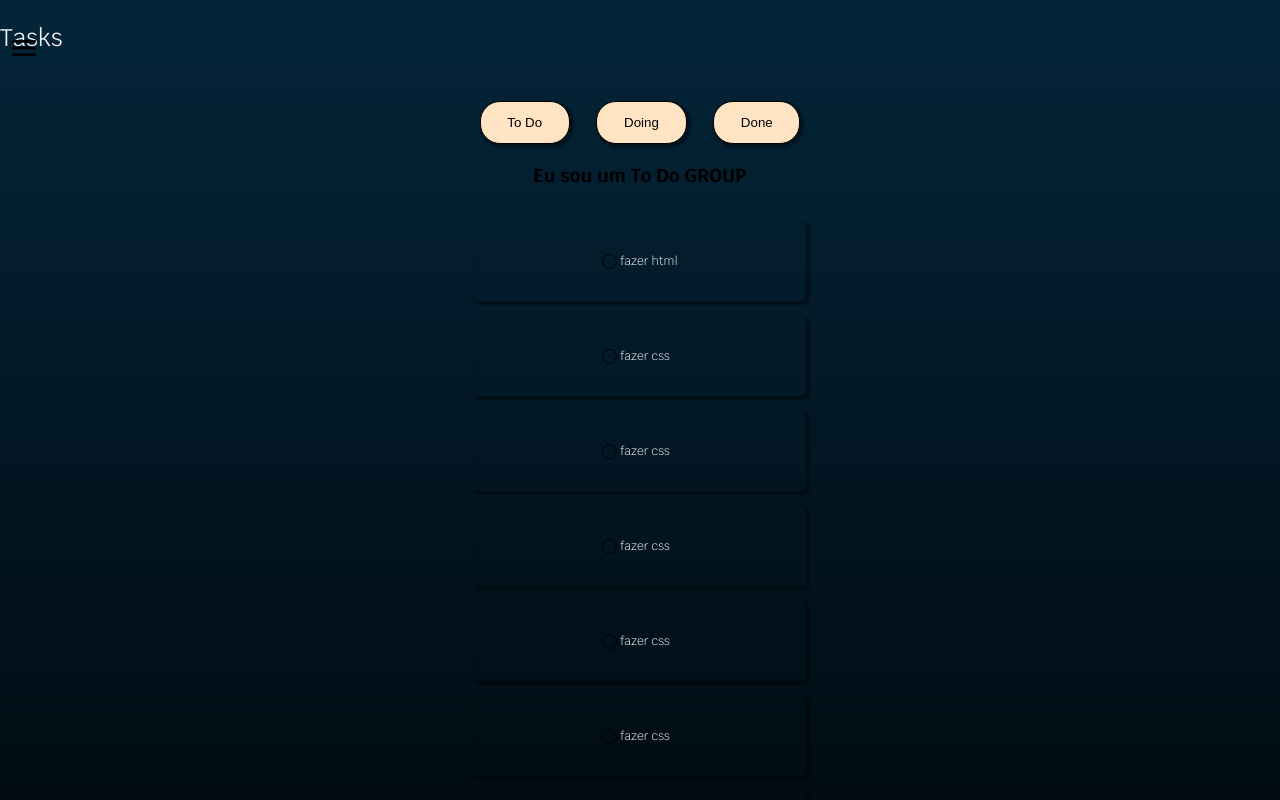
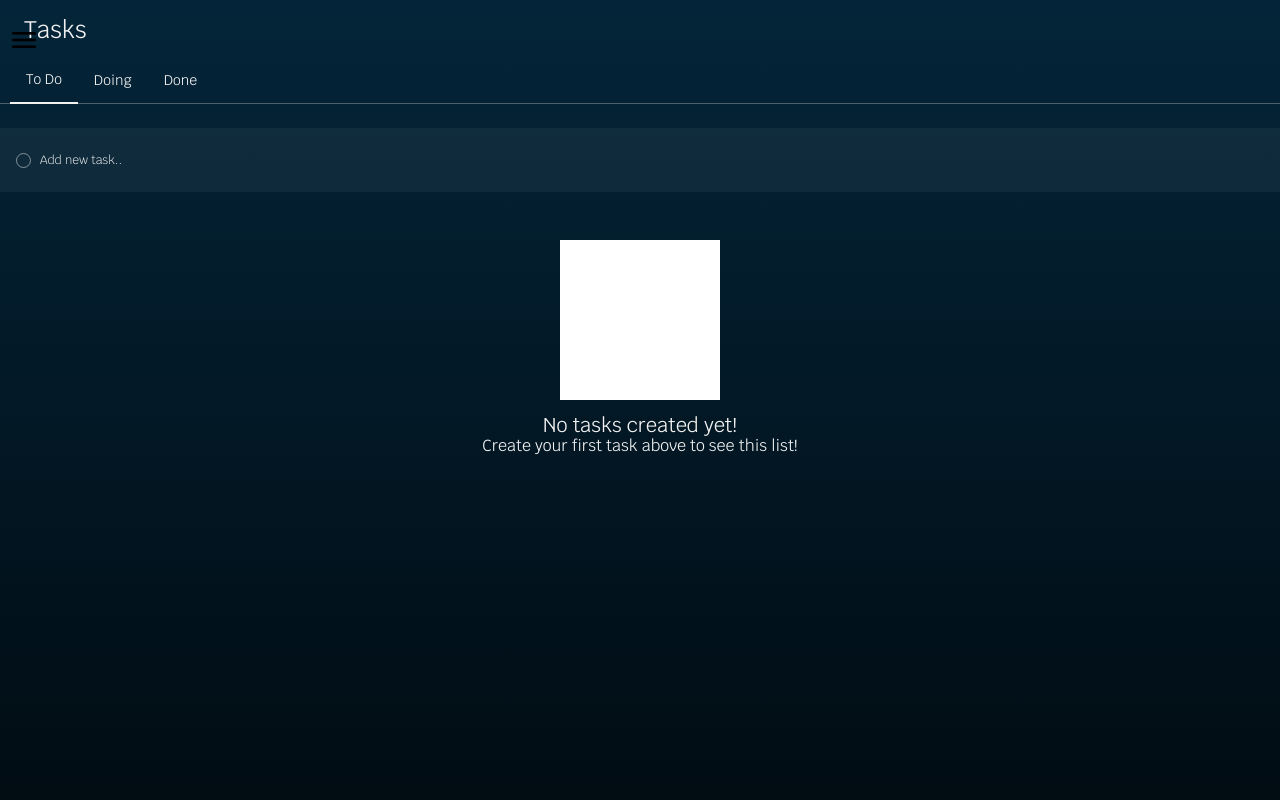
Before and after one commit to f-mantovani/project-3-client, a React (Create React App) app: page /mytasks in a window 1280 px wide. Shown: the top 800 px of the page. Built offline with nearby package versions, Linux system fonts and the light colour scheme.

Commit message:
styled tasks without tasks added

```diff
--- a/src/App.css
+++ b/src/App.css
@@ -22,19 +22,10 @@
   box-sizing: border-box;
   margin: 0;
   padding: 0;
-
 }
 
 img {
   max-width: 100%;
-}
-
-h1,
-h2,
-h3,
-h4,
-h5 {
-  margin: 1em 0;
 }
 
 html {
@@ -47,8 +38,6 @@ body {
   background-repeat: no-repeat;
   background-attachment: fixed;
 }
-
-
 
 h1 {
   font-style: normal;
--- /dev/null
+++ b/src/components/Tasks/NoTasks.js
@@ -0,0 +1,18 @@
+import React from 'react'
+import NoTask from '../../design.system/NoTask'
+
+const NoTasks = () => {
+  return (
+    <NoTask mt3='true'>
+      <div
+        style={{ backgroundColor: 'white', width: '160px', height: '160px' }}
+      ></div>
+      <NoTask mt075>
+        <h2>No tasks created yet!</h2>
+        <h4>Create your first task above to see this list!</h4>
+      </NoTask>
+    </NoTask>
+  )
+}
+
+export default NoTasks
--- a/src/components/Tasks/TaskCard.css
+++ b/src/components/Tasks/TaskCard.css
@@ -1,9 +1,10 @@
 .checkbox-container {
   display: flex;
   align-items: center;
+  position: relative;
 }
 
-.custom-checkbox{
+ .custom-checkbox{
   cursor: pointer;
   position: absolute;
   opacity: 0;
@@ -19,10 +20,11 @@
   content: '';
   width: 1.25em;
   height: 1.25em;
-  border: .05em solid black;
+  border: 1px solid rgba(241, 241, 241, 0.5);
   border-radius: 100%;
-  margin-right: 0.25em;
+  margin-right: 0.75em;
 }
+
 
 .custom-checkbox:checked + .task-label::before {
   content:'\002714';
--- a/src/components/Tasks/TaskGroup.css
+++ b/src/components/Tasks/TaskGroup.css
@@ -1,10 +1,28 @@
+.task-header {
+  min-height: 3rem;
+  padding-top: 1em;
+  margin-bottom: .75rem;
+}
+
+.task-header h1{
+  margin-left: 1.5rem;
+}
+
+.task-tab-header {
+  display: flex;
+  flex-direction: column;
+}
+
 .tabs {
   display: flex;
-  margin: 0 auto;
-  padding-top: 1.5em;
-  width: 90%;
+  margin: 0 .625em;
+  padding-bottom: 0.75em;
   align-items: center;
-  justify-content: center;
+  justify-content: flex-start;
+}
+
+.active {
+  border-bottom: 2px solid #F1F1F1;
 }
 
 .task-group-container{
@@ -13,7 +31,3 @@
   align-items: center;
   justify-content: center;
 }
-
-.active {
-  border-bottom: steelblue 2px solid;
-}
--- a/src/components/Tasks/TaskGroup.js
+++ b/src/components/Tasks/TaskGroup.js
@@ -6,7 +6,6 @@ const TaskGroup = ({ children, kanban, name }) => {
   return (
     <>
       <div className='task-group-container'>
-        <h3>Eu sou um {children} GROUP</h3>
         <div
           className='task-card-grouping'
         >
--- /dev/null
+++ b/src/design.system/AddTaskPlato.js
@@ -0,0 +1,12 @@
+import styled from 'styled-components'
+
+const AddTaskPlato = styled.div`
+  display: flex;
+  flex-direction: row;
+  align-items: center;
+  background: rgba(241, 241, 241, 0.05);
+  padding: 0.75rem 0 0.75rem 1rem;
+  min-height: 4rem;
+`
+
+export default AddTaskPlato
--- /dev/null
+++ b/src/design.system/LineBreakePlato.js
@@ -0,0 +1,10 @@
+import styled from 'styled-components'
+
+const LineBreak = styled.div`
+  background-color: rgba(241, 241, 241, 0.3);
+  height: 1px;
+  width: 100%;
+  margin: -13px 0 1.5em 0 ;
+`
+
+export default LineBreak
--- /dev/null
+++ b/src/design.system/NoTask.js
@@ -0,0 +1,19 @@
+import styled from 'styled-components'
+
+const NoTask = styled.div`
+  display: flex;
+  flex-direction: column;
+  align-items: center;
+  justify-content: center;
+
+
+  ${props => props.mt3 && `
+    margin-top: 3rem;
+  `}
+
+  ${props => props.mt075 && `
+    margin-top: 0.75rem;
+  `}
+`
+
+export default NoTask
--- a/src/design.system/TabPlato.js
+++ b/src/design.system/TabPlato.js
@@ -1,13 +1,8 @@
 import styled from 'styled-components'
 
-const TabPlato = styled.button`
+const TabPlato = styled.div`
   cursor: pointer;
-  margin: 0 1em;
-  background-color: bisque;
-  border: 1px solid black;
-  border-radius: 20px;
-  padding: 1em 2em;
-  box-shadow: .125rem .125rem .125rem .125rem rgba(0, 0, 0, .4);
+  padding: .75em 1em 1em 1em;
 `
 
 export default TabPlato
--- a/src/pages/MyTasks/MyTasks.js
+++ b/src/pages/MyTasks/MyTasks.js
@@ -1,38 +1,44 @@
 import React, { useState } from 'react'
 import Navbar from '../../components/Navbar'
+import NoTasks from '../../components/Tasks/NoTasks'
 import TaskGroup from '../../components/Tasks/TaskGroup'
+import AddTaskPlato from '../../design.system/AddTaskPlato'
+import LineBreakPlato from '../../design.system/LineBreakePlato'
 import TabPlato from '../../design.system/TabPlato'
 
 const types = ['To Do', 'Doing', 'Done']
 
 // Some data mocking for rendering test
 
-const kanban = [
-  { title: 'fazer html', status: 'todo', _id: '1' },
-  { title: 'fazer css', status: 'todo', _id: '2' },
-  { title: 'fazer css', status: 'todo', _id: '3' },
-  { title: 'fazer css', status: 'todo', _id: '4' },
-  { title: 'fazer css', status: 'todo', _id: '5' },
-  { title: 'fazer css', status: 'todo', _id: '6' },
-  { title: 'fazer css', status: 'todo', _id: '7' },
-  { title: 'fazer css', status: 'todo', _id: '8' },
-  { title: 'doing1', status: 'doing', _id: '9' },
-  { title: 'doing2', status: 'doing', _id: '10' },
-  { title: 'doing3', status: 'doing', _id: '11' },
-  { title: 'doing3', status: 'doing', _id: '12' },
-  { title: 'done1', status: 'done', _id: '13' },
-  { title: 'done2', status: 'done', _id: '14' },
-]
+// const kanban = [
+//   { title: 'fazer html', status: 'todo', _id: '1' },
+//   { title: 'fazer css', status: 'todo', _id: '2' },
+//   { title: 'fazer css', status: 'todo', _id: '3' },
+//   { title: 'fazer css', status: 'todo', _id: '4' },
+//   { title: 'fazer css', status: 'todo', _id: '5' },
+//   { title: 'fazer css', status: 'todo', _id: '6' },
+//   { title: 'fazer css', status: 'todo', _id: '7' },
+//   { title: 'fazer css', status: 'todo', _id: '8' },
+//   { title: 'doing1', status: 'doing', _id: '9' },
+//   { title: 'doing2', status: 'doing', _id: '10' },
+//   { title: 'doing3', status: 'doing', _id: '11' },
+//   { title: 'doing3', status: 'doing', _id: '12' },
+//   { title: 'done1', status: 'done', _id: '13' },
+//   { title: 'done2', status: 'done', _id: '14' },
+// ]
 
-// const kanban = []
+const kanban = []
 
 const MyTasks = () => {
   const [active, setActive] = useState(types[0])
 
   return (
     <div>
+      <div className='task-header'>
         <Navbar />
         <h1>Tasks</h1>
+      </div>
+      <div className='task-tab-header'>
         <div className='tabs'>
           {types.map((type) => (
             <TabPlato
@@ -40,13 +46,29 @@ const MyTasks = () => {
               className={active === type && 'active'}
               onClick={() => setActive(type)}
             >
-            {type}
+              <p className='label'>{type}</p>
             </TabPlato>
           ))}
         </div>
-      {active === types[0] && <TaskGroup kanban={kanban} name='todo'>To Do</TaskGroup>}
+        <LineBreakPlato />
+      </div>
       {(!kanban.length || active === types[0]) && (
-        <h1>Eu sou aquela adição do teste</h1>
+        <AddTaskPlato>
+          <input
+            type='checkbox'
+            id='add-new-task'
+            className='custom-checkbox '
+          />
+          <label htmlFor='add-new-task' className='task-label body'>
+            Add new task..
+          </label>
+        </AddTaskPlato>
+      )}
+      {!kanban.length && <NoTasks />}
+      {active === types[0] && (
+        <TaskGroup kanban={kanban} name='todo'>
+          To Do
+        </TaskGroup>
       )}
       {active === types[1] && (
         <TaskGroup kanban={kanban} name='doing'>
```
Lines whose indentation alone changed are shown as unchanged.
